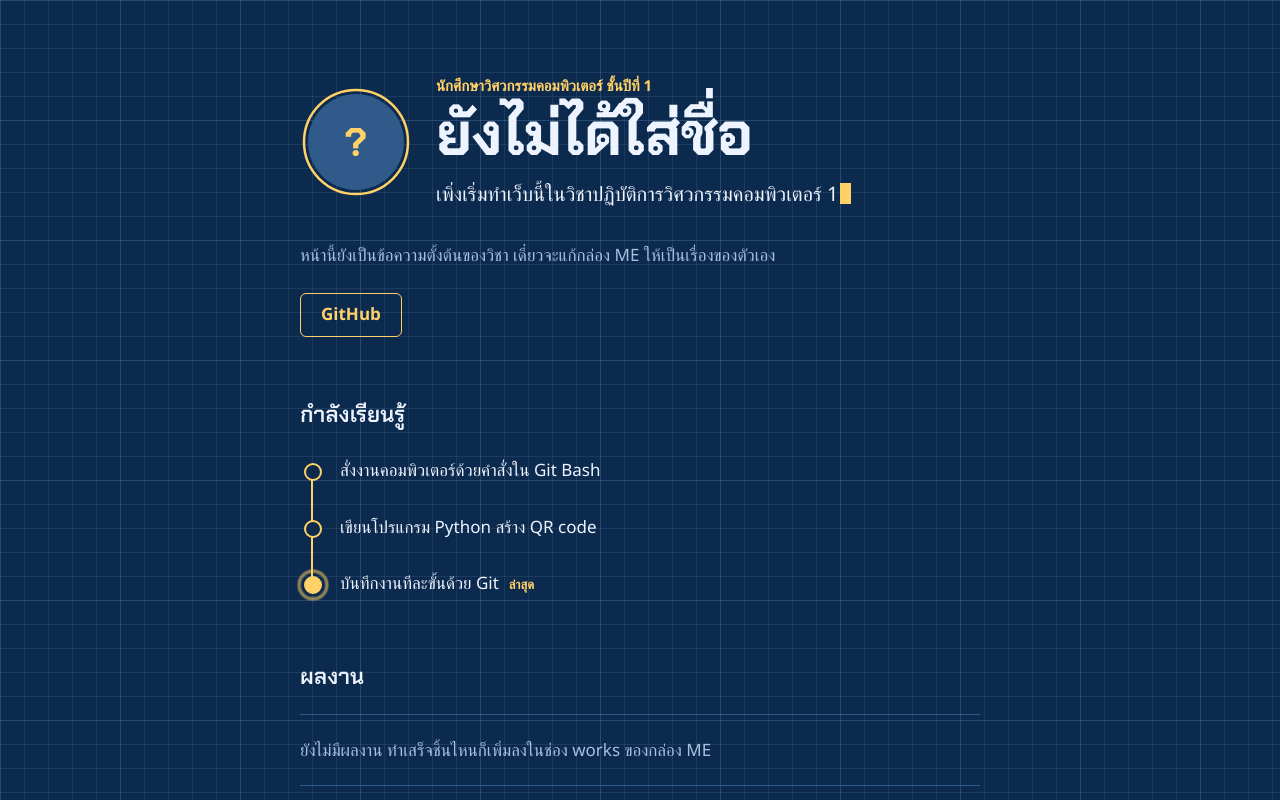
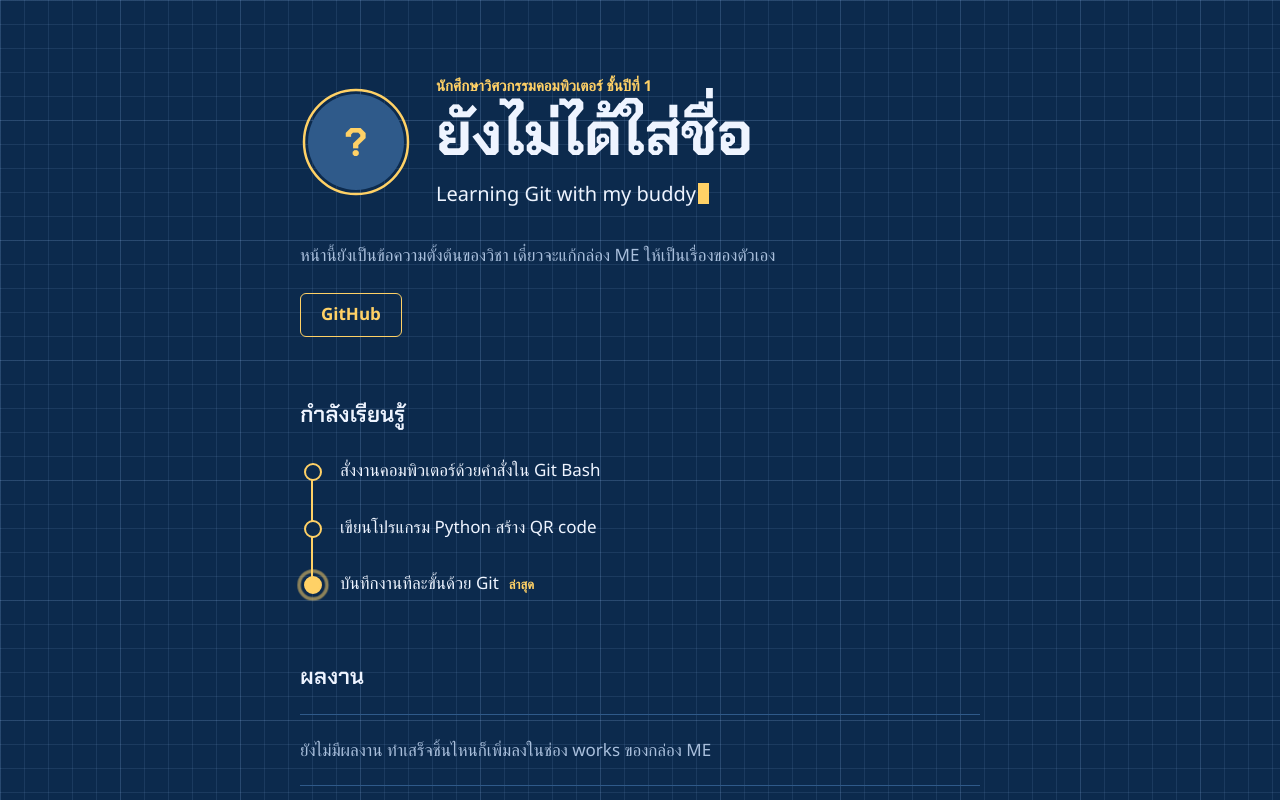
Before and after one commit to pongsagorn-pn/celab1, a plain HTML site: page index.html in a window 1280 px wide. Shown: the top 800 px of the page. Drawn offline with Linux system fonts and the light colour scheme; a web font is replaced by a local one.

Commit message:
Change tagline

```diff
--- a/index.html
+++ b/index.html
@@ -26,7 +26,7 @@ const ME = {
   role: "นักศึกษาวิศวกรรมคอมพิวเตอร์ ชั้นปีที่ 1",
 
   // หนึ่งประโยคใต้ชื่อ
-  tagline: "เพิ่งเริ่มทำเว็บนี้ในวิชาปฏิบัติการวิศวกรรมคอมพิวเตอร์ 1",
+  tagline: "Learning Git with my buddy",
 
   // แนะนำตัว 2-3 บรรทัด ว่ามาจากไหน สนใจอะไร
   about: "หน้านี้ยังเป็นข้อความตั้งต้นของวิชา เดี๋ยวจะแก้กล่อง ME ให้เป็นเรื่องของตัวเอง",
```
